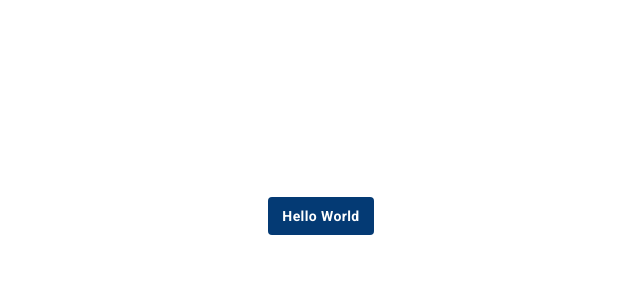
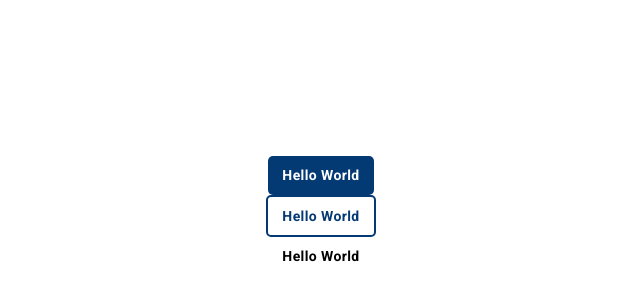
Before and after one commit to ReneReid/Internify, a React (Create React App) app in the folder internify/: page / in a window 1280 px wide. Shown: the part 184-484 px from the top of the page, without its empty margins (319-959 px from the left). Built offline with nearby package versions, Linux system fonts and the light colour scheme.

Commit message:
added outlined and clear buttons

```diff
--- a/internify/src/App.js
+++ b/internify/src/App.js
@@ -1,5 +1,5 @@
 import './App.css';
-import { ButtonFilled } from "./components/atoms/Button";
+import { ButtonFilled, ButtonOutlined, ButtonClear } from "./components/atoms/Button";
 
 function App() {
   return (
@@ -8,6 +8,12 @@ function App() {
         <ButtonFilled>
           Hello World
         </ButtonFilled>
+        <ButtonOutlined>
+          Hello World
+        </ButtonOutlined>
+        <ButtonClear>
+          Hello World
+        </ButtonClear>
       </header>
     </div>
   );
--- a/internify/src/components/atoms/Button.js
+++ b/internify/src/components/atoms/Button.js
@@ -8,14 +8,43 @@ export const ButtonFilled = withStyles(() => ({
     padding: "0.5em 1em",
     backgroundColor: "#043A74",
     color: "white",
+    borderRadius: "5px",
     "&:hover": {
       backgroundColor: "#043A74",
       color: "white",
       boxShadow: "0px 4px 10px rgba(0, 0, 0, 0.4)",
     },
-  },
-  disabled: {
-    backgroundColor: "rgba(34, 34, 34, 0.4)",
-    color: "#FFFFFF",
-  },
+  }
 }))(Button);
+
+export const ButtonOutlined = withStyles(() => ({
+    root: {
+        textTransform: "none",
+        fontWeight: 700,
+        padding: "0.5em 1em",
+        backgroundColor: "white",
+        color: "#043A74",
+        border: "2px solid #043A74",
+        borderRadius: "5px",
+        "&:hover": {
+          backgroundColor: "white",
+          color: "#043A74",
+          boxShadow: "0px 4px 10px rgba(0, 0, 0, 0.4)",
+        },
+      }
+}))(Button);
+
+export const ButtonClear = withStyles(() => ({
+    root: {
+        textTransform: "none",
+        fontWeight: 700,
+        padding: "0.5em 1em",
+        backgroundColor: "transparent",
+        color: "black",
+        "&:hover": {
+          backgroundColor: "transparent",
+          color: "black",
+          textShadow: "0px 4px 10px rgba(0, 0, 0, 0.4)",
+        },
+      }
+}))(Button);
```
